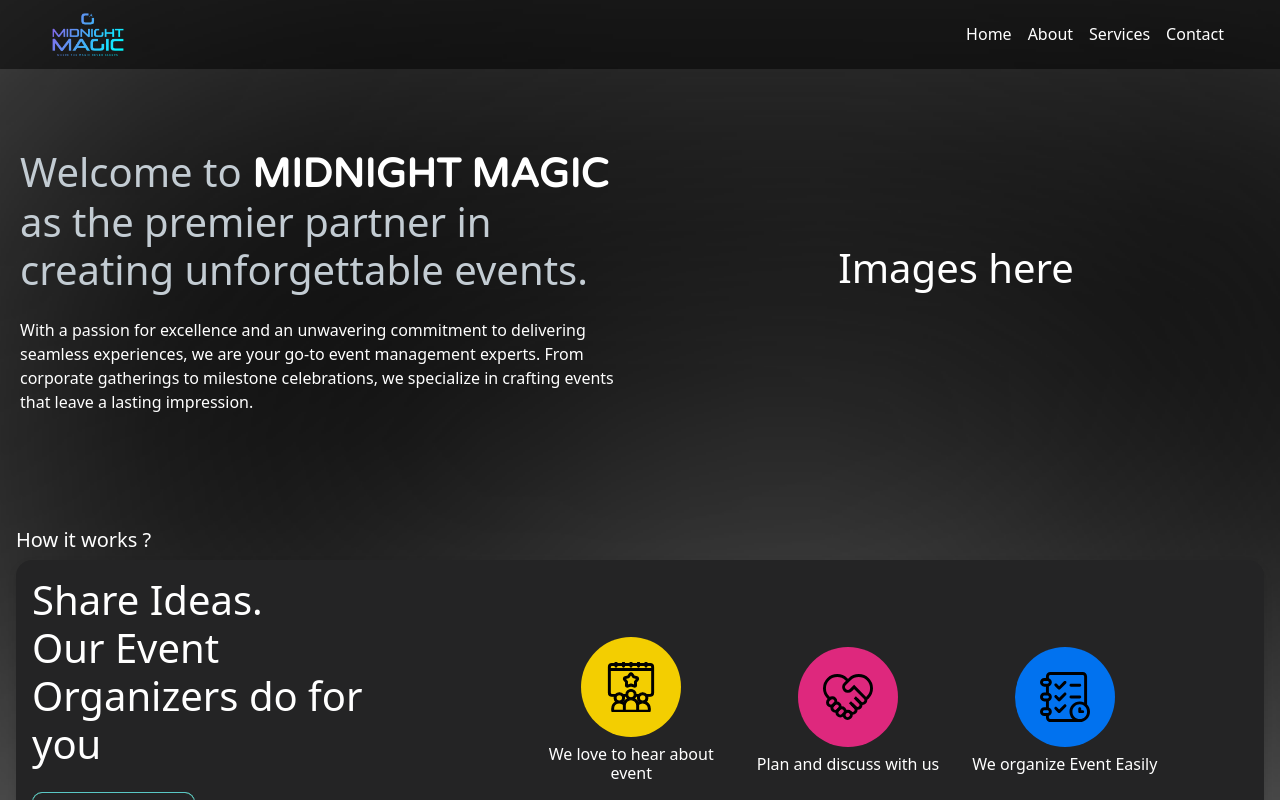
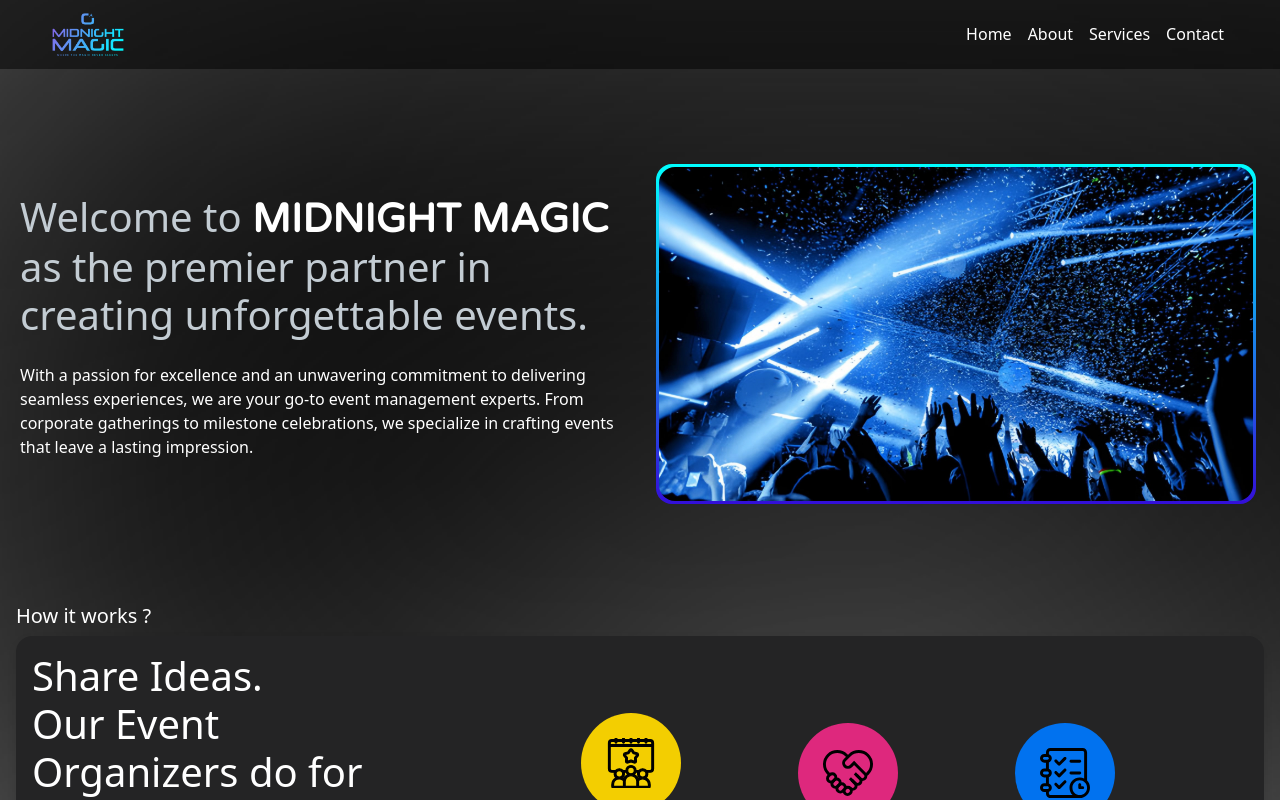
Before and after one commit to amalvelloth/MIDNIGHT-MAGIC, a React (Vite) app: page /home in a window 1280 px wide. Shown: the top 800 px of the page. Built offline with nearby package versions, Linux system fonts and the light colour scheme; a web font is replaced by a local one.

Commit message:
new image

```diff
--- a/src/pages/Home.css
+++ b/src/pages/Home.css
@@ -98,6 +98,19 @@
   transform: translate3d(100%, 0, 0);
  }
 
+ .card {
+  padding: 0.2rem;
+  background: linear-gradient(aqua, #330ed9);
+  border: none;
+  border-radius: 1rem;
+}
+
+.card img {
+  border-radius: 1rem;
+}
+
+
+
 
 @media (max-width: 576px) {
   .sm-box {
--- a/src/pages/Home.jsx
+++ b/src/pages/Home.jsx
@@ -3,14 +3,15 @@ import "./Home.css";
 import organiseSVG from "../assets/organise.svg";
 import eventSVG from "../assets/event.svg";
 import shakehandSVG from "../assets/shakehand.svg";
+import cardimg from "../assets/night_party_event1.jpg"
 
 function Home() {
   return (
     <div className="container-home">
       <section className="home-section1">
         <div className="row">
-          <div className="hero-home col-md-6">
-            <h1 className="mb-4">
+          <div className="hero-home d-flex flex-column justify-content-center col-md-6">
+            <h1 className="mb-4 ">
               Welcome to <span className="bold-white">MIDNIGHT MAGIC</span> as
               the premier partner in creating unforgettable events.
             </h1>
@@ -22,8 +23,8 @@ function Home() {
               lasting impression.
             </p>
           </div>
-          <div className="d-flex align-items-center justify-content-center col-md-6">
-            <h1><br/><br/>Images here<br/><br/><br/><br/></h1>
+          <div className="d-flex p-3 align-items-center justify-content-center col-md-6">
+            <div className="card"><img src={cardimg} alt="" /></div>
           </div>
         </div>
       </section>
```
